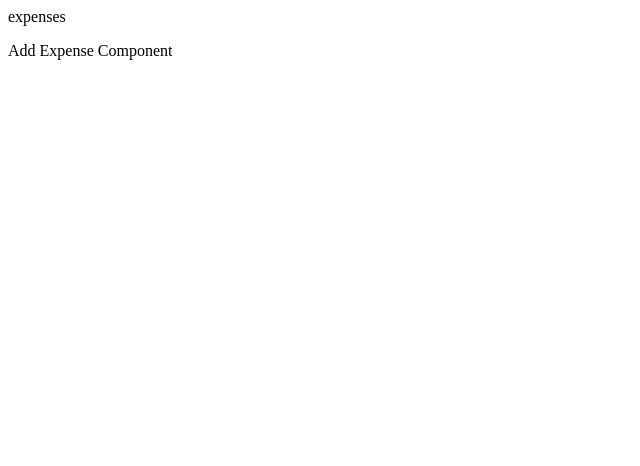
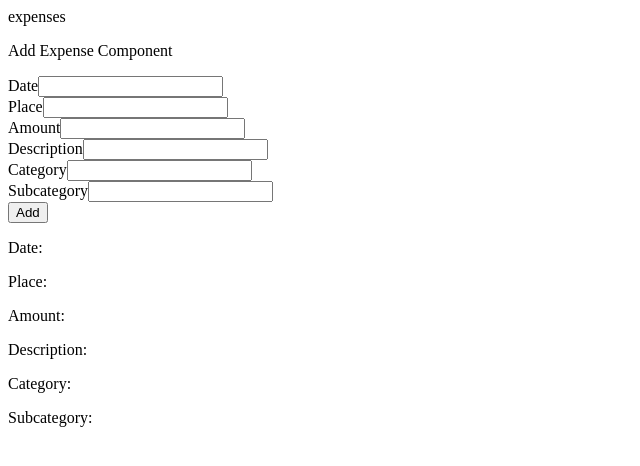
Before and after one commit to stigsell/expenses, an Angular app: page / in a window 1280 px wide. Shown: the top 466 px of the page, without its empty margins (0-640 px from the left). Built offline with nearby package versions, Linux system fonts and the light colour scheme.

Commit message:
Basic add expense component working

```diff
--- a/src/app/add-expense/add-expense.component.html
+++ b/src/app/add-expense/add-expense.component.html
@@ -1 +1,41 @@
 <p>Add Expense Component</p>
+<form [formGroup]="checkoutForm" (ngSubmit)="onSubmit()">
+	<div>
+    	<label for="date">Date</label>
+    	<input id="date" type="text" formControlName="date">
+	</div>
+
+	<div>
+		<label for="place">Place</label>
+		<input id="place" type="text" formControlName="place">
+	</div>
+
+	<div>
+		<label for="amount">Amount</label>
+		<input id="amount" type="text" formControlName="amount">
+	</div>
+
+	<div>
+		<label for="description">Description</label>
+		<input id="description" type="text" formControlName="description">
+	</div>
+
+	<div>
+		<label for="category">Category</label>
+		<input id="category" type="text" formControlName="category">
+	</div>
+
+	<div>
+		<label for="subcategory">Subcategory</label>
+		<input id="subcategory" type="text" formControlName="subcategory">
+	</div>
+
+	<button class="button" type="submit">Add</button>
+
+</form>
+<p>Date: {{data.date}}</p>
+<p>Place: {{data.place}}</p>
+<p>Amount: {{data.amount}}</p>
+<p>Description: {{data.description}}</p>
+<p>Category: {{data.category}}</p>
+<p>Subcategory: {{data.subcategory}}</p>
--- a/src/app/add-expense/add-expense.component.ts
+++ b/src/app/add-expense/add-expense.component.ts
@@ -1,4 +1,7 @@
 import { Component, OnInit } from '@angular/core';
+import { FormBuilder } from '@angular/forms';
+import { FormsModule, ReactiveFormsModule } from '@angular/forms';
+import { NgModule } from '@angular/core';
 
 @Component({
   selector: 'app-add-expense',
@@ -6,10 +9,36 @@ import { Component, OnInit } from '@angular/core';
   styleUrls: ['./add-expense.component.css']
 })
 export class AddExpenseComponent implements OnInit {
+	checkoutForm = this.formBuilder.group({
+    	date: '',
+    	place: '',
+    	amount: '',
+    	description: '',
+    	category: '',
+    	subcategory: ''
+  	});
+  	data = {
+  		date: "",
+  		place: "",
+  		amount: "",
+  		description: "",
+  		category: "",
+  		subcategory: ""
+  	};
+ 	constructor(
+  		private formBuilder: FormBuilder
+  		) { }
 
-  constructor() { }
+  	ngOnInit(): void {
+  	}
 
-  ngOnInit(): void {
+  	onSubmit(): void {
+    // Process checkout data here
+    // this.items = this.cartService.clearCart();
+    console.log(this.checkoutForm.value);
+    this.data = this.checkoutForm.value;
+    console.log(this.data);
+    this.checkoutForm.reset();
   }
 
 }
--- a/src/app/app.module.ts
+++ b/src/app/app.module.ts
@@ -1,5 +1,6 @@
 import { NgModule } from '@angular/core';
 import { BrowserModule } from '@angular/platform-browser';
+import { FormsModule, ReactiveFormsModule } from '@angular/forms';
 
 import { AppRoutingModule } from './app-routing.module';
 import { AppComponent } from './app.component';
@@ -12,7 +13,9 @@ import { AddExpenseComponent } from './add-expense/add-expense.component';
   ],
   imports: [
     BrowserModule,
-    AppRoutingModule
+    AppRoutingModule,
+    FormsModule,
+    ReactiveFormsModule
   ],
   providers: [],
   bootstrap: [AppComponent]
```
